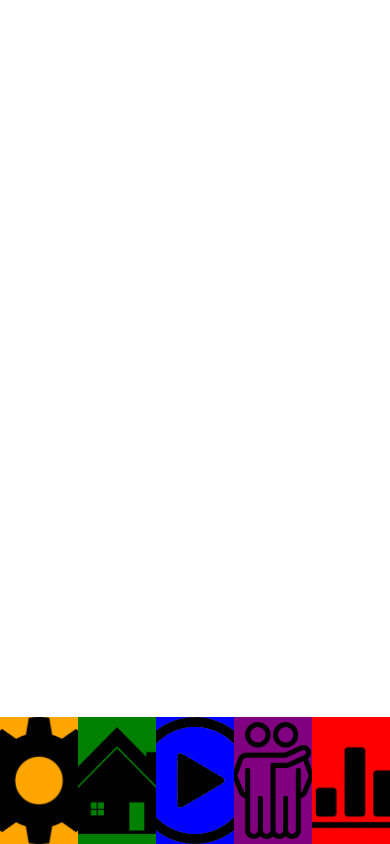
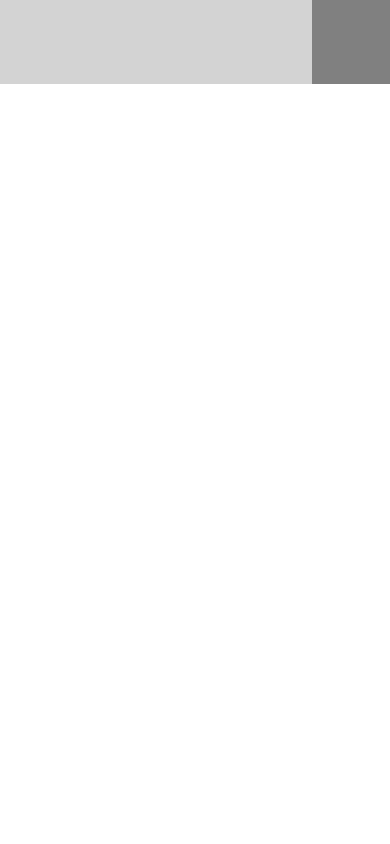
Before and after one commit to the-gearheads/innovation-app, a React Native app: screen / in a window 390 px wide. Built offline with nearby package versions, Linux system fonts and the light colour scheme.

Commit message:
Edits to friends page

```diff
--- a/App.js
+++ b/App.js
@@ -6,7 +6,7 @@ import { StyleSheet, Text, View, TextInput, Button } from 'react-native';
 import homePage from './homePage.js';
 import friendsPage from './friendsPage.js';
 
-export default homePage;
+export default friendsPage;
 
 function App() {
   return (
--- a/friendsPage.js
+++ b/friendsPage.js
@@ -1,49 +1,58 @@
 import { StatusBar } from 'expo-status-bar';
-import React, {Component} from 'react';
-import { StyleSheet, Text, View, TextInput } from 'react-native';
-import {friendsIcon, playIcon, settingsIcon, statsIcon, homeIcon} from './imageNames.js';
-
-// export default function App() {
-//   return (
-//     <View style={styles.root}>
-//       <View style={styles.container1}>
-//         <Text style={styles.header}> Gearheads </Text>
-//       </View>
-//       <View style={styles.container2}>
-//         <Text style={styles.text}>Welcome to gearheads.js!!!</Text>
-//         <Text style={styles.body}> This is run from my other computer and renders on your screen! </Text>
-//       </View>
-//     </View>
-//   );
-// }
+import React, { Component } from 'react';
+import { StyleSheet, Text, View, TextInput, TouchableOpacity, Alert } from 'react-native';
+import { friendsIcon, playIcon, settingsIcon, statsIcon, homeIcon } from './imageNames.js';
 
 
-export default class friendsPage extends Component{
-   render(){
+export default class friendsPage extends Component {
+  render() {
     return (
       <View style={styles.root}>
+        <AddFriendsContainer />
+      </View>)
+  }
+}
+
+class AddFriendsContainer extends Component {
+  render() {
+    return (
       <View style={styles.addFriendContainer}>
-         <TextInput style={styles.usernameInput}></TextInput>
-         <View style={styles.submitUsername}><Text style={styles.submitText}>Add Friend</Text></View>
-         </View>
+        <AddFriendsInput />
+        <AddFriendsSubmit />
 
       </View>)
   }
 }
 
+class AddFriendsInput extends Component {
+  render() {
+    return (
+      <TextInput style={styles.usernameInput}></TextInput>)
+  }
+}
+
+class AddFriendsSubmit extends Component {
+  render() {
+    return (
+      <TouchableOpacity style={styles.submitUsername} ></TouchableOpacity>
+      // <View style={styles.submitUsername}><Text style={styles.submitText}>Add Friend</Text></View>
+    )
+  }
+}
+
 const styles = StyleSheet.create({
-  root:{
+  root: {
     display: 'flex',
     flex: 1,
     backgroundColor: "white"
   },
-  usernameInput:{
+  usernameInput: {
     width: '80%',
     height: '100%',
     fontSize: '7vh',
     backgroundColor: 'lightgrey'
   },
-  submitUsername:{
+  submitUsername: {
     width: '20%',
     height: '100%',
     fontSize: '7vh',
@@ -53,11 +62,11 @@ const styles = StyleSheet.create({
     justifyContent: 'center',
     alignItems: 'center'
   },
-  submitText:{
+  submitText: {
     fontSize: '5vh',
     color: 'white'
   },
-  addFriendContainer:{
+  addFriendContainer: {
     width: '100%',
     height: '10vh',
     display: 'flex',
--- a/package.json
+++ b/package.json
@@ -8,6 +8,7 @@
     "eject": "expo eject"
   },
   "dependencies": {
+    "@material-ui/core": "^4.11.3",
     "expo": "~40.0.0",
     "expo-status-bar": "~1.0.3",
     "react": "16.13.1",
```
Also changed, not shown: 1 other file (tests, documents, lock files or other folders). Lines whose indentation alone changed are shown as unchanged.
